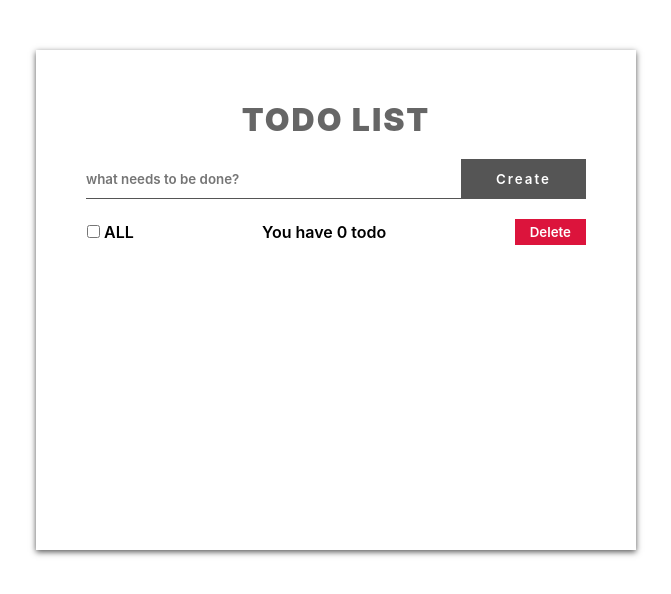
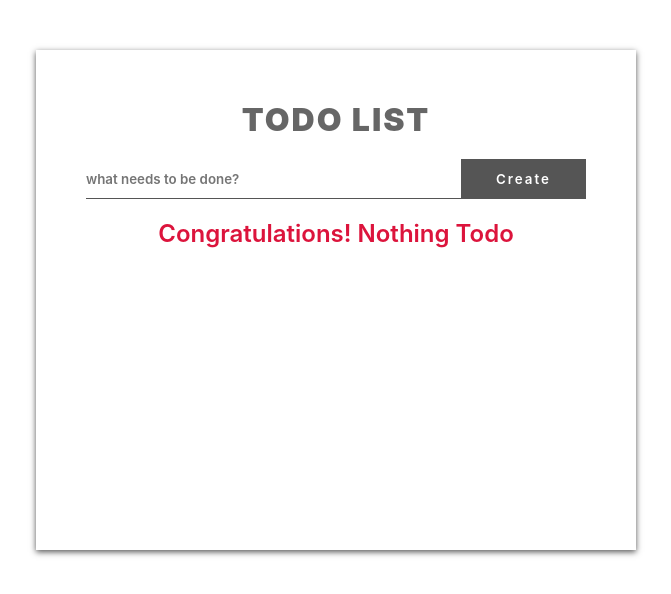
Before and after one commit to masahiro96848/react-context-api, a React (Create React App) app: page / in a window 1280 px wide. Shown: the top 594 px of the page, without its empty margins (304-975 px from the left). Built offline with nearby package versions, Linux system fonts and the light colour scheme.

Commit message:
feat: タスクが無かったときにメッセージを追加して三項演算子で表示の出し分け

```diff
--- a/src/components/Footer.js
+++ b/src/components/Footer.js
@@ -23,6 +23,10 @@ export default function Footer() {
     }
 
     return (
+        <>
+            {todos.length === 0 ? (
+                <h2>Congratulations! Nothing Todo</h2>
+            ) : (
                 <div className="row">
                     <label htmlFor="all">
                         <input
@@ -39,5 +43,7 @@ export default function Footer() {
                         Delete
                     </button>
                 </div>
+            )}
+        </>
     )
 }
--- a/src/index.css
+++ b/src/index.css
@@ -111,3 +111,8 @@ label {
         padding: 10px;
     }
 }
+
+h2 {
+    text-align: center;
+    color: crimson;
+}
```
Lines whose indentation alone changed are shown as unchanged.
